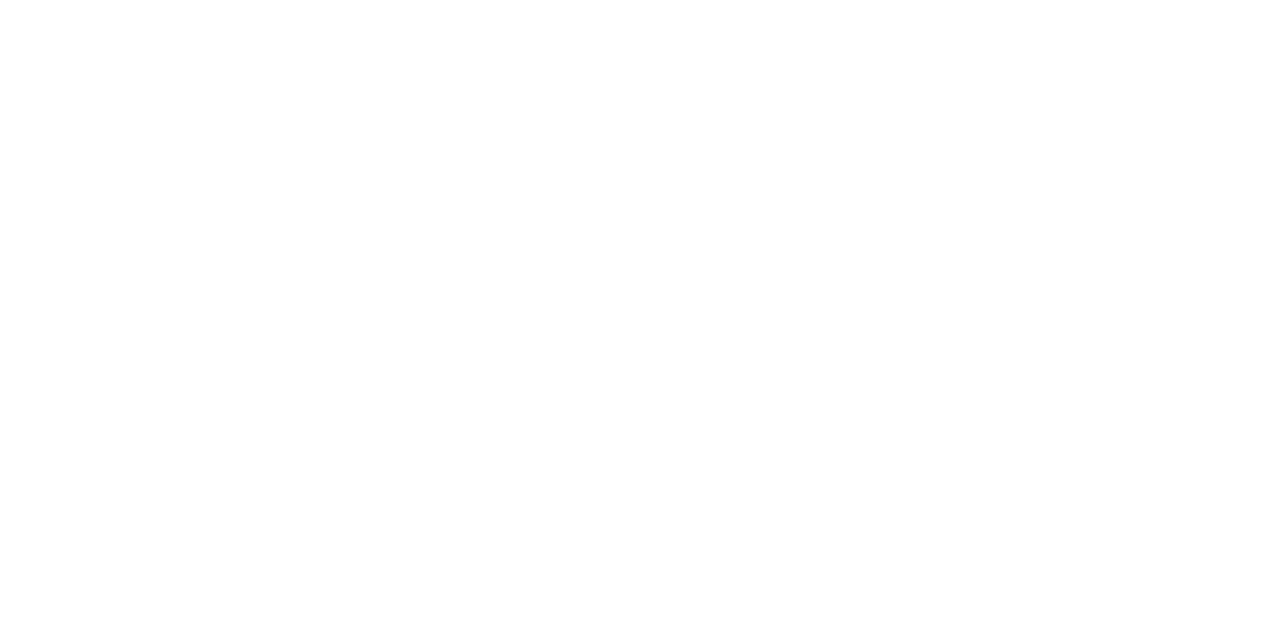
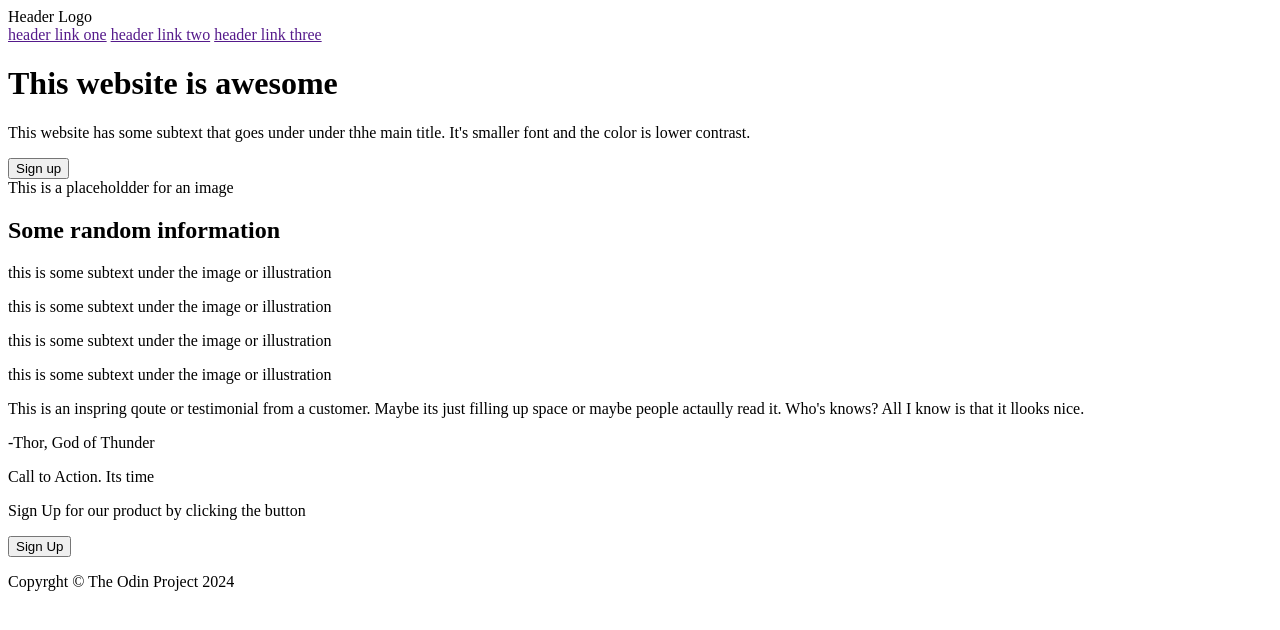
Before and after one commit to jacobs-development8/Project-Landing-Page, a plain HTML site: page index.html in a window 1280 px wide. Drawn offline with Linux system fonts and the light colour scheme.

Commit message:
Html layoutt
Wrote html code for the page layout

```diff
--- a/index.html
+++ b/index.html
@@ -6,6 +6,101 @@
     <title>Odin Project Landing Page</title>
 </head>
 <body>
+    <nav>
+        <header>Header Logo</header>
+        <div class="nav-links">
+            <a href="">header link one</a>
+            <a href="">header link two</a>
+            <a href="">header link three</a>
+        </div>
+    </nav>
 
+    <div class="hero-one">
+        <div class="hero-right">
+            <h1>This website is awesome</h1>
+            <p>
+                This website has some subtext that goes under
+                under thhe main title. It's smaller font
+                and the color is lower contrast.
+            </p>
+            <button class="hero-button">Sign up</button>
+        </div>
+
+        <div class="hero-left">
+            This is a placeholdder for an image
+        </div>
+    </div>
+
+    <div class="hereo-two">
+        <h2>Some random information</h2>
+
+        <div class="hereo-two-container">
+            <div class="item-container">
+                    <div class="item-img">
+
+                    </div>
+                    <p class="item-text">
+                        this is some subtext under the image or illustration
+                    </p>
+            </div>
+
+            <div class="item-container">
+                <div class="item-img">
+
+                </div>
+                <p class="item-text">
+                    this is some subtext under the image or illustration
+                </p>
+            </div>
+
+            <div class="item-container">
+                <div class="item-img">
+
+                </div>
+                <p class="item-text">
+                    this is some subtext under the image or illustration
+                </p>
+            </div>
+
+            <div class="item-container">
+                <div class="item-img">
+
+                </div>
+                <p class="item-text">
+                    this is some subtext under the image or illustration
+                </p>
+            </div>
+        </div>
+    </div>
+
+    <div class="hereo-three">
+        <p>
+            This is an inspring qoute or testimonial from
+            a customer. Maybe its just filling up space or maybe people
+            actaully read it. Who's knows? All I know is that it llooks
+            nice.
+        </p>
+
+        <p>
+            -Thor, God of Thunder
+        </p>
+    </div>
+
+    <div class="hereo-four">
+        <div class="hereo-four-container">
+            <div class="text-container">
+                <p>Call to Action. Its time</p>
+                <p>Sign Up for our product by clicking the button</p>
+            </div>
+
+            <button>Sign Up</button>
+        </div>
+    </div>
+
+    <footer>
+        <p>
+            Copyrght &copy; The Odin Project 2024
+        </p>
+    </footer>
 </body>
 </html>
```
